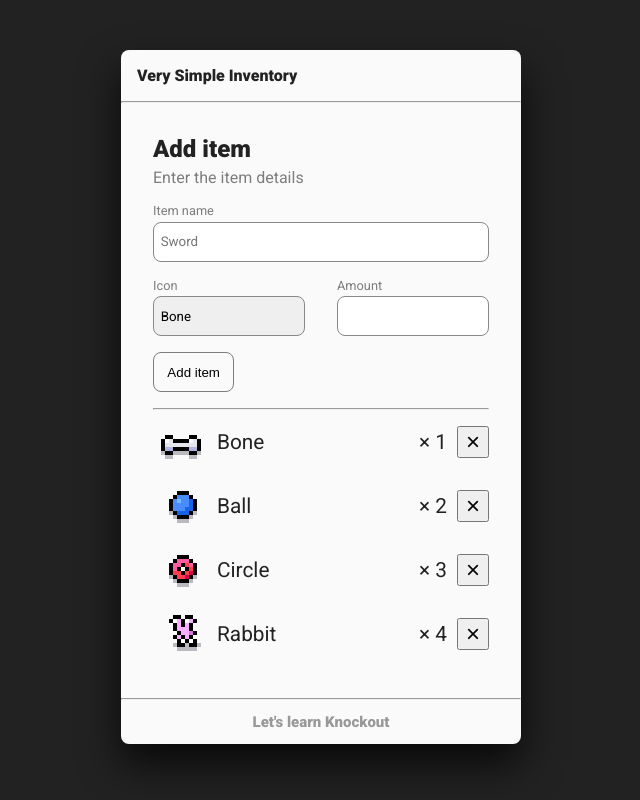
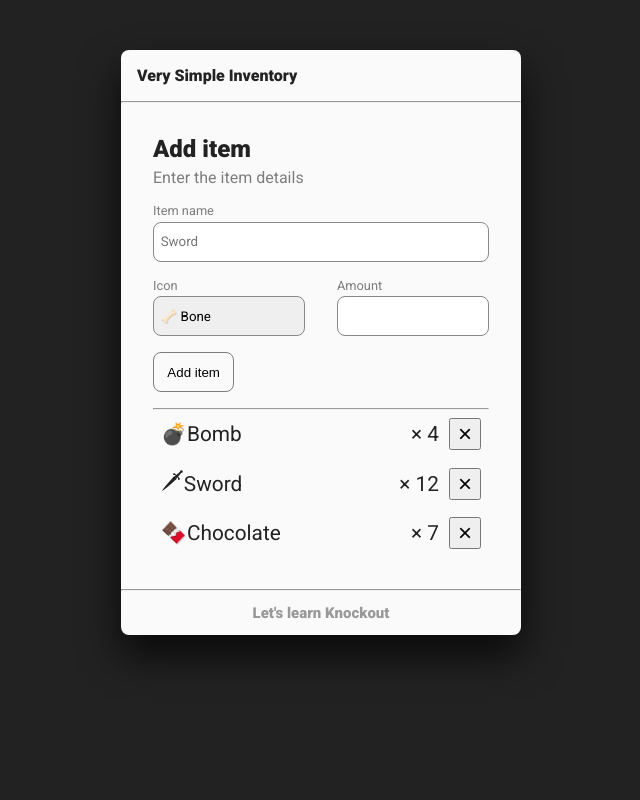
Before and after one commit to sitek94/knockout-basics, a plain HTML site: page index.html in a window 1280 px wide. Shown: the whole page, without its empty margins (319-959 px from the left). Drawn offline with Linux system fonts and the light colour scheme.

Commit message:
replace css icons with emojis

```diff
--- a/index.html
+++ b/index.html
@@ -39,10 +39,12 @@
           <div class="field">
             <label for="icon">Icon</label>
             <select data-bind="value: icon" id="icon">
-              <option value="icon-bone">Bone</option>
-              <option value="icon-ball">Ball</option>
-              <option value="icon-circle">Circle</option>
-              <option value="icon-rabbit">Rabbit</option>
+              <option value="sword">🗡 Sword</option>
+              <option value="chocolate">🍫 Chocolate</option>
+              <option value="chips">🍿 Chips</option>
+              <option value="egg">🥚 Egg</option>
+              <option value="bone">🦴 Bone</option>
+              <option value="bomb">💣 Bomb</option>
             </select>
           </div>
 
@@ -59,7 +61,6 @@
         <input type="submit" value="Add item" />
       </form>
 
-
       <hr />
 
       <div data-bind="visible: items().length === 0" class="no-items">
@@ -70,7 +71,7 @@
       <ul data-bind="foreach: items">
         <li>
           <span class="details">
-            <span data-bind="class: $data.icon"></span>
+            <span data-bind="text: $data.icon"></span>
             <span data-bind="text: $data.name" class="name">name</span>
             <span class="amount">&times; <span data-bind="text: $data.amount">12</span></span>
           </span>
--- a/main.js
+++ b/main.js
@@ -1,9 +1,17 @@
 var initialData = [
-  { id: 'bone', icon: 'icon-bone', name: 'Bone', amount: 1 },
-  { id: 'ball', icon: 'icon-ball', name: 'Ball', amount: 2 },
-  { id: 'circle', icon: 'icon-circle', name: 'Circle', amount: 3 },
-  { id: 'rabbit', icon: 'icon-rabbit', name: 'Rabbit', amount: 4 },
+  { id: 'bomb', icon: '💣', name: 'Bomb', amount: 4 },
+  { id: 'sword', icon: '🗡', name: 'Sword', amount: 12 },
+  { id: 'chocolate', icon: '🍫', name: 'Chocolate', amount: 7 },
 ];
+
+var icons = {
+  sword: '🗡',
+  chocolate: '🍫',
+  chips: '🍿',
+  egg: '🥚',
+  bone: '🦴',
+  bomb: '💣',
+};
 
 function InventoryViewModel() {
   var self = this;
@@ -26,7 +34,7 @@ function InventoryViewModel() {
     self.items.push({
       id: generateId(),
       name: newItem.name,
-      icon: newItem.icon,
+      icon: icons[newItem.icon],
       amount: newItem.amount,
     });
   };
--- a/style.css
+++ b/style.css
@@ -146,6 +146,7 @@ li {
   display: flex;
   justify-content: space-between;
   align-items: center;
+  padding: 0.5em;
 }
 li:hover {
   background-color: #e0e0e0;
@@ -179,30 +180,3 @@ li button {
 .no-items p {
   margin: 0 !important;
 }
-
-/* =============== */
-/* ICONS */
-/* =============== */
-.icon-bone,
-.icon-ball,
-.icon-circle,
-.icon-rabbit {
-  width: 64px;
-  height: 64px;
-  image-rendering: pixelated;
-  display: inline-block;
-  background: url('./items.png') no-repeat no-repeat;
-  background-size: 256px;
-  vertical-align: middle;
-  position: relative;
-  top: -3px;
-}
-.icon-ball {
-  background-position: -64px;
-}
-.icon-circle {
-  background-position: -128px;
-}
-.icon-rabbit {
-  background-position: -192px;
-}
```
